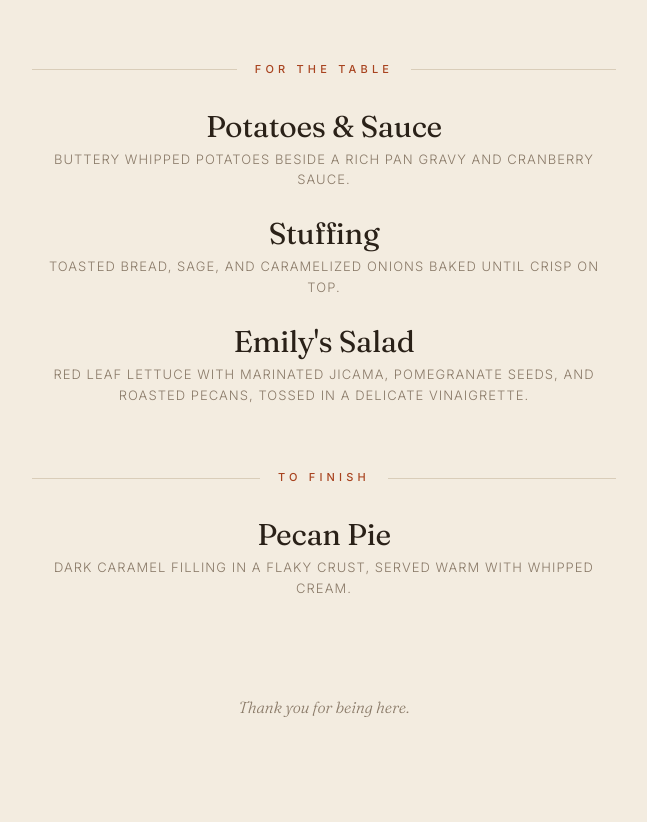
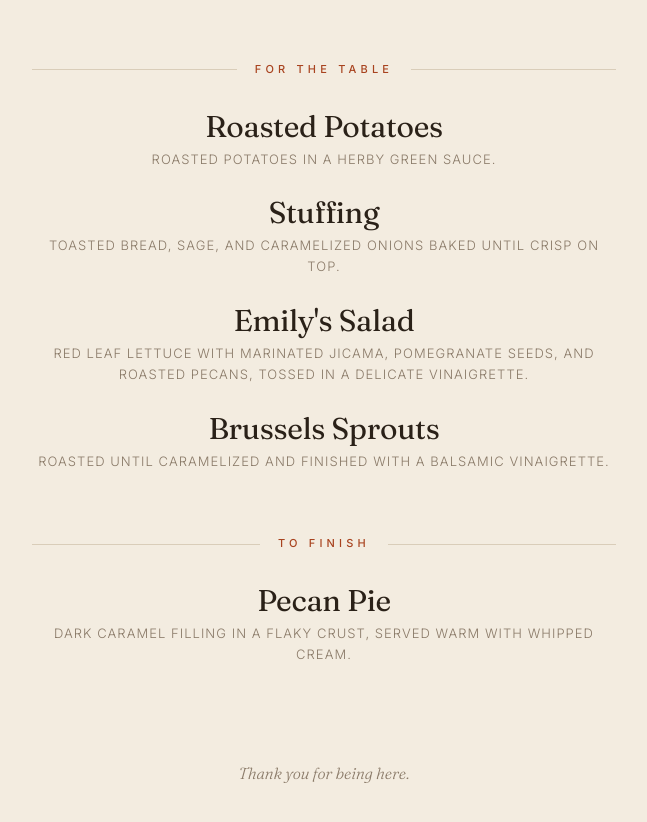
Before and after one commit to salty-api/robandhannah, a plain HTML site: page thanksgiving/index.html in a window 1280 px wide. Shown: the part 1103-1925 px from the top of the page, without its empty margins (316-963 px from the left). Before the commit the page ends 1903 px from the top, so only its background shows below. Drawn offline with Linux system fonts and the light colour scheme.

Commit message:
Add Brussels sprouts, update potatoes to roasted in herby green sauce
Co-Authored-By: Claude Sonnet 5.5 <noreply@anthropic.com>

```diff
--- a/thanksgiving/index.html
+++ b/thanksgiving/index.html
@@ -215,9 +215,10 @@
 
   <section>
     <h2>For the Table</h2>
-    <div class="item"><h3>Potatoes &amp; Sauce</h3><p>Buttery whipped potatoes beside a rich pan gravy and cranberry sauce.</p></div>
+    <div class="item"><h3>Roasted Potatoes</h3><p>Roasted potatoes in a herby green sauce.</p></div>
     <div class="item"><h3>Stuffing</h3><p>Toasted bread, sage, and caramelized onions baked until crisp on top.</p></div>
     <div class="item"><h3>Emily's Salad</h3><p>Red leaf lettuce with marinated jicama, pomegranate seeds, and roasted pecans, tossed in a delicate vinaigrette.</p></div>
+    <div class="item"><h3>Brussels Sprouts</h3><p>Roasted until caramelized and finished with a balsamic vinaigrette.</p></div>
   </section>
 
   <section>
```
